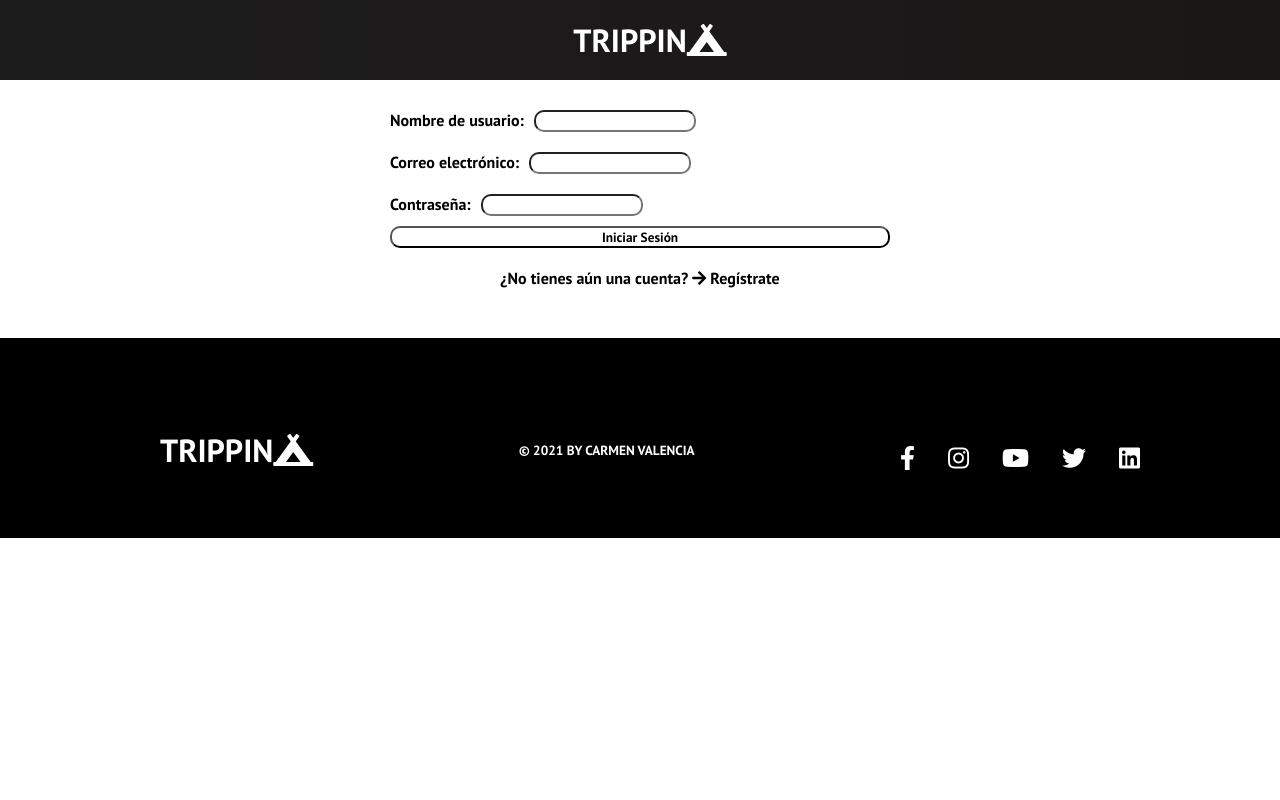
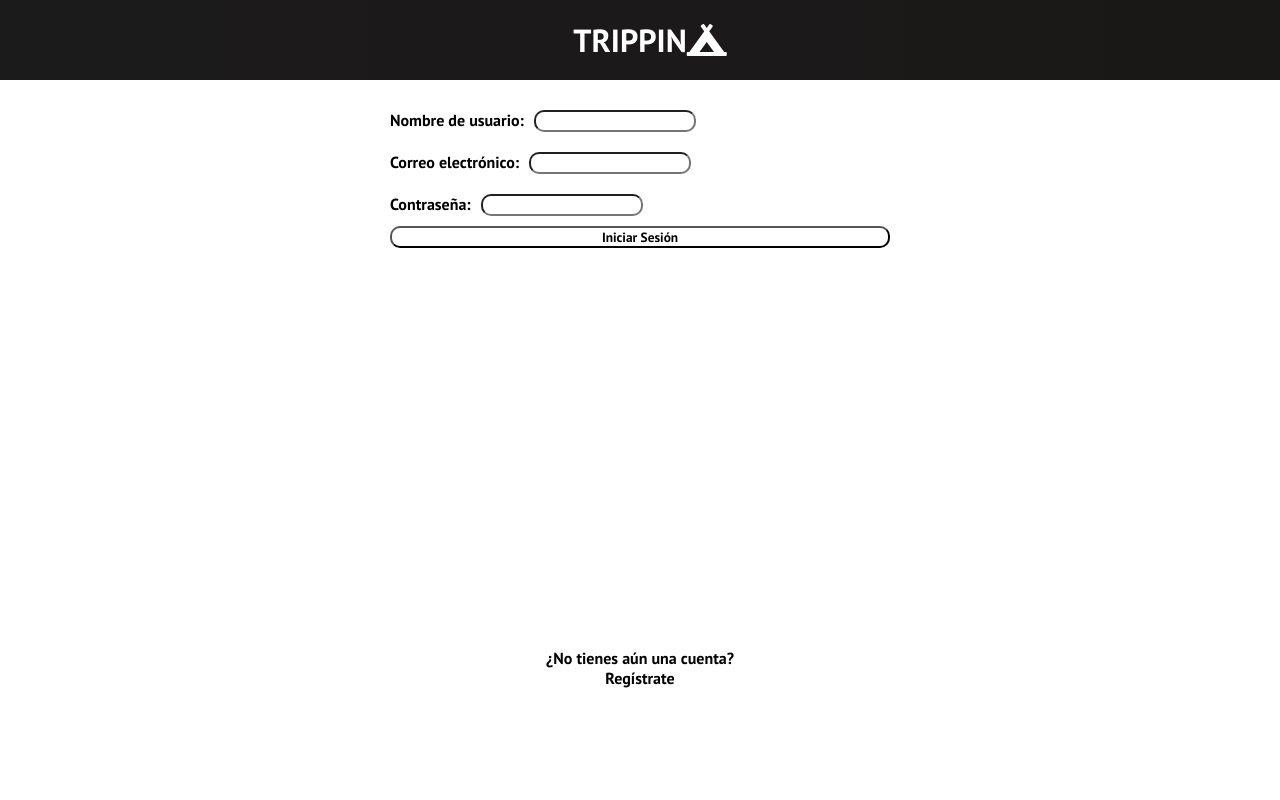
Before and after one commit to carvalen/Trippin-Client, a React (Create React App) app: page /login in a window 1280 px wide. Shown: the top 800 px of the page. Built offline with nearby package versions, Linux system fonts and the light colour scheme.

Commit message:
estilos perfil

```diff
--- /dev/null
+++ b/src/components/Profile/Profile.css
@@ -0,0 +1,7 @@
+.container-profile {
+    height: 100vh;
+    display: grid;
+    justify-content: center;
+    align-items: center;
+    align-content: center;
+}
--- a/src/components/Profile/Profile.js
+++ b/src/components/Profile/Profile.js
@@ -6,6 +6,7 @@ import ListForm from "../List/ListForm";
 import CreateListForm from "../List/CreateListForm";
 import { CopyToClipboard } from "react-copy-to-clipboard";
 import Footer from "../../components/Common/Footer";
+import "./Profile.css";
 
 function Profile() {
   const [userState, setUserState] = useState({});
@@ -63,6 +64,7 @@ function Profile() {
   return (
     <>
       <Navbar />
+      <div className="container-profile">
       <h2>Bienvenido a tu perfil {userState.username}</h2>
       <p>Estas son tus listas de cosas para llevar a tu próximo viaje:</p>
 
@@ -84,8 +86,8 @@ function Profile() {
                 toggleEdit={toggleEdit}
               />
             ) : (
-              <div key={list._id} >
-                <div >
+              <div key={list._id}>
+                <div>
                   <p>Viaje de tipo: {list.type}</p>
                   <p>Duración: {list.days} días</p>
 
@@ -99,12 +101,6 @@ function Profile() {
                 <button onClick={() => toggleEdit(list._id)}>Editar</button>
                 <button onClick={() => handleDelete(list._id)}>Eliminar</button>
                 <div className="container">
-                  {/* <input
-                    type="text"
-                    value={text}
-                    placeholder="Type some text here"
-                    onChange={(event) => setText(event.target.value)}
-                  /> */}
                   <CopyToClipboard
                     text={`
     Type: ${list.type}
@@ -123,10 +119,13 @@ function Profile() {
                     </div>
                   </CopyToClipboard>
                 </div>
-                <div align="center"><hr /></div>
+                <div align="center">
+                  <hr />
+                </div>
               </div>
             )
           )}
+      </div>
       </div>
       <Footer />
     </>
--- a/src/components/Trips/Days.js
+++ b/src/components/Trips/Days.js
@@ -1,8 +1,9 @@
 import React from "react";
 import { useParams, useHistory } from "react-router-dom";
 import Navbar from "../../components/Common/Navbar";
-import {getTemplate} from "../../service/template.service"
-import Footer from "../../components/Common/Footer"
+import {getTemplate} from "../../service/template.service";
+import Footer from "../../components/Common/Footer";
+import "./Trips.css";
 
 function Days() {
     const { type } = useParams();
@@ -21,13 +22,15 @@ function Days() {
   return (
       <>
       <Navbar />
+      <div className= "container-content">
         <div>
-          <h2> Welcome to Trippin</h2>
+          <h2> ¿Cuantos días vas a viajar?</h2>
         </div>
         <div>
-          <p >¿Cuantos días vas a viajar?</p>
+
           <button  value="3" name="days3" onClick= {handleClick}>3 días</button>
           <button  value="7" name="days7" onClick= {handleClick}>7 días</button>
+        </div>
         </div>
         <Footer />
     </>
--- a/src/components/Trips/TemplateResult.js
+++ b/src/components/Trips/TemplateResult.js
@@ -2,7 +2,8 @@ import React from 'react';
 import {useLocation, useHistory} from "react-router-dom";
 import Navbar from "../Common/Navbar";
 import {createList} from "../../service/list.service";
-import Footer from "../../components/Common/Footer"
+import Footer from "../../components/Common/Footer";
+import "./Trips.css";
 
 export default function TemplateResult() {
     const { state } = useLocation();
@@ -14,8 +15,10 @@ export default function TemplateResult() {
     }
     return (
 <>
+
         <div>
        <Navbar />
+       <div className= "container-content">
             <h2>Templates</h2>
             <h4>Plantilla para tipo {type} y duración {days} días</h4>
             <ul>
@@ -24,6 +27,7 @@ export default function TemplateResult() {
         </div>
         <div><p>¿Te gustaría añadirlo a tu perfil?</p>
           <button onClick={createListHandle}>Añadir</button></div>
+          </div>
           <Footer />
         </>
     )
--- /dev/null
+++ b/src/components/Trips/Trips.css
@@ -0,0 +1,7 @@
+.container-content {
+    height: 100vh;
+        display: grid;
+        justify-content: center;
+        align-items: center;
+        align-content: center;
+}
--- a/src/views/Auth/Auth.css
+++ b/src/views/Auth/Auth.css
@@ -19,3 +19,10 @@ background-color: black;
   top: 0;
    z-index: 999;
 }
+.container-main-auth{
+  height: 100vh;
+        display: grid;
+        justify-content: center;
+        align-items: center;
+        align-content: center;
+}
--- a/src/views/Auth/Login.js
+++ b/src/views/Auth/Login.js
@@ -1,8 +1,8 @@
 import React from "react";
 import AuthForm from "../../components/Auth/AuthForm";
-import {Link} from "react-router-dom"
+import { Link } from "react-router-dom";
 import { useAuth } from "../../context/AuthContext";
-import Footer from "../../components/Common/Footer"
+import Footer from "../../components/Common/Footer";
 import "./Auth.css";
 
 function Login() {
@@ -10,22 +10,30 @@ function Login() {
 
   const login = async (user) => {
     try {
-
-       await handleLogin(user);
+      await handleLogin(user);
     } catch (e) {
       console.error(e);
-      console.log("error", e)
-
+      console.log("error", e);
     }
   };
-console.log("error", error)
+  console.log("error", error);
 
-  return <div><AuthForm btnText="Iniciar Sesión" onSubmit={login} />
-  <p>{error}</p>
-  <div className="auth-container">¿No tienes aún una cuenta?
-  <Link to="/signup" className= "link-register"> <i className="fas fa-arrow-right"></i> Regístrate</Link>
-  </div><Footer /></div>;
-
+  return (
+    <div>
+      <AuthForm btnText="Iniciar Sesión" onSubmit={login} />
+      <div className="container-main-auth">
+        <p>{error}</p>
+        <div className="auth-container">
+          ¿No tienes aún una cuenta?<br />
+          <Link to="/signup" className="link-register">
+            {" "}
+            Regístrate
+          </Link>
+        </div>
+      </div>
+      <Footer />
+    </div>
+  );
 }
 
 export default Login;
--- a/src/views/Auth/Logout.js
+++ b/src/views/Auth/Logout.js
@@ -13,6 +13,7 @@ TRIPPIN
 <i className="fas fa-campground"></i>
 </Link>
          </nav>
+         <div className= "container-main-auth">
         <div className="auth-container">
             <h2>Has cerrado sesión</h2>
             <p>¿Quieres volver a entrar?</p>
@@ -20,6 +21,7 @@ TRIPPIN
               Iniciar Sesión
             </Link>
         </div>
+        </div>
         <Footer />
          </>
      )
--- a/src/views/Auth/Signup.js
+++ b/src/views/Auth/Signup.js
@@ -16,13 +16,16 @@ function Signup() {
   };
 
   return (
+
   <div className="auth-container">
   <AuthForm btnText="Registrarse" onSubmit={signup} />
+  <div className= "container-main-auth">
   ¿Ya tienes una cuenta?
   <Link to="/login" className= "link-register">
-  <i className="fas fa-arrow-right"></i>
+
   Iniciar sesión
   </Link>
+  </div>
   <Footer />
   </div>
   )}
--- a/src/views/Home/home.css
+++ b/src/views/Home/home.css
@@ -38,9 +38,22 @@ font-size: 5vh;
 .home-text {
   font-size: 25px;
   background-color: #e3e5e68f;
-    padding: 5%;
+    padding: 10%;
     border-radius: 20px;
 }
 .image-text {
   font-size: 6vh;
 }
+.welcome-how{
+  text-align: left;
+}
+
+@media screen and (max-width: 400px) {
+
+  .home-text h1 { font-size: 7vh;
+  }
+    .home-text h2 { font-size: 5vh;
+    }
+    .home-text p { font-size: 3vh;
+  }
+}
```
